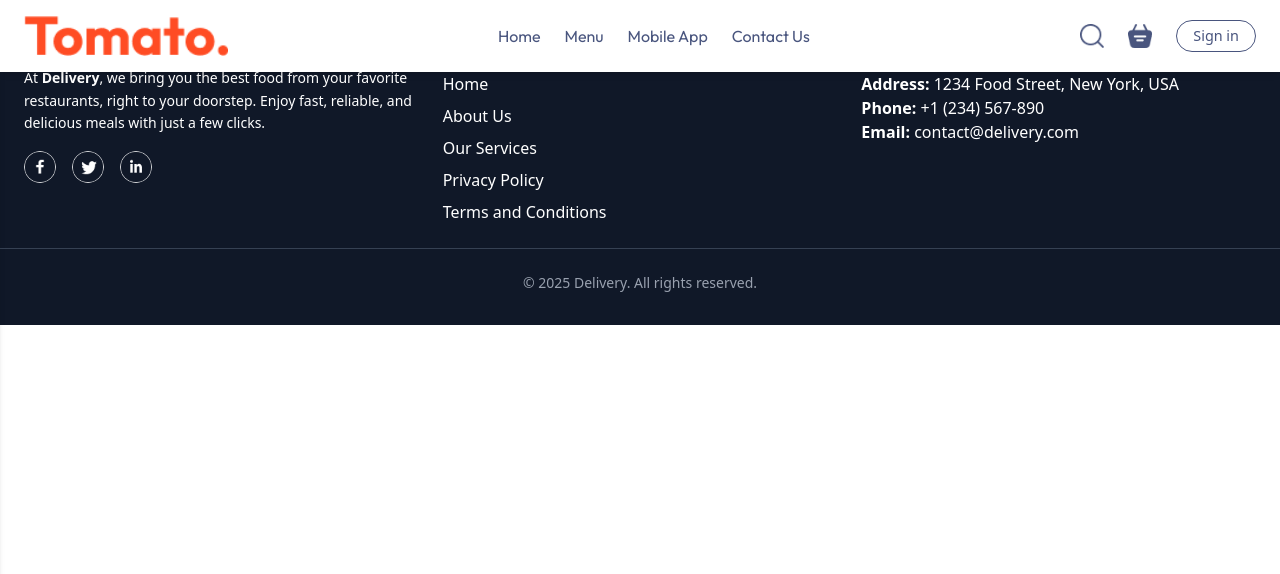
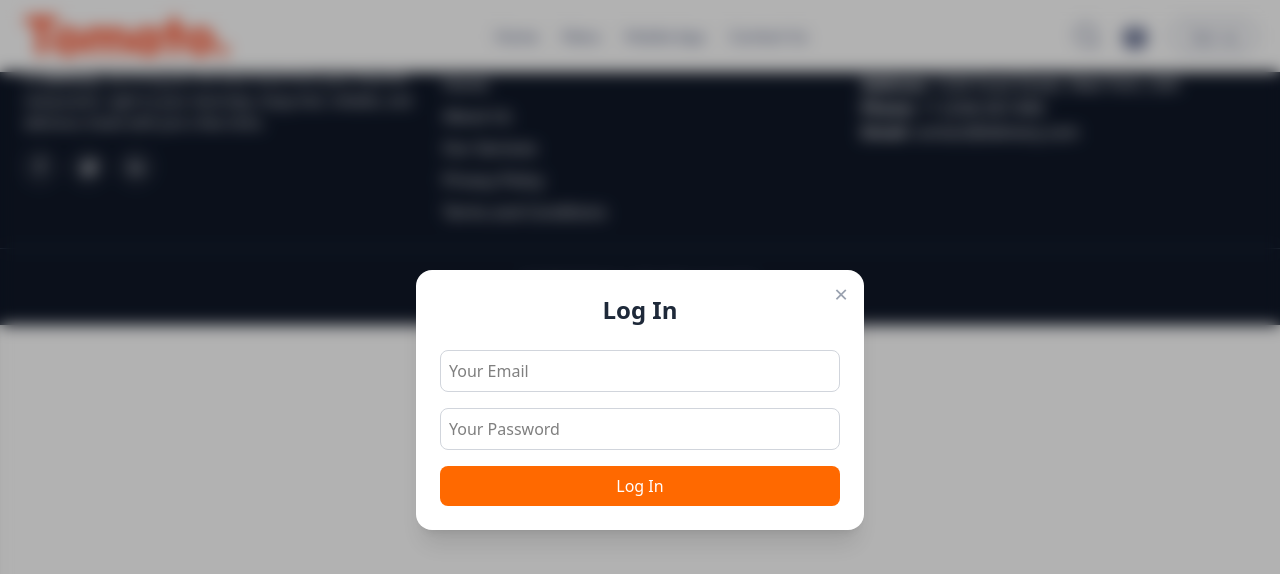
Before and after one commit to heyrhythm/Food-Delivery-E-Commerce, a React (Vite) app in the folder Frontend/: page /login in a window 1280 px wide. Shown: the top 574 px of the page. Built offline with nearby package versions, Linux system fonts and the light colour scheme.

Commit message:
changes in SignUp and Login and Mobilenav

```diff
--- a/Frontend/src/Components/MobileNav.jsx
+++ b/Frontend/src/Components/MobileNav.jsx
@@ -15,6 +15,7 @@ const MobileNav = () => {
         { title: "Menu", path: "/menu" },
         { title: "Mobile App", path: "/mobileapp" },
         { title: "Contact Us", path: "/contactus" },
+        { title: "Cart", path: "/cart" },
     ];
 
     const navRef = useRef();
@@ -36,7 +37,7 @@ const MobileNav = () => {
 
     return (
         <>
-            <div className='flex justify-between sm:hidden p-4 fixed top-0 left-0 w-full bg-white shadow-md z-50'>
+            <div className='flex justify-between md:hidden p-4 fixed top-0 left-0 w-full bg-white shadow-md z-50'>
                 {/* Logo */}
                 <Link to="/">
                     <img src={assets.logo} alt="Logo" className="h-7" />
--- a/Frontend/src/Components/Navbar.jsx
+++ b/Frontend/src/Components/Navbar.jsx
@@ -2,8 +2,9 @@ import React, { useState } from "react";
 import { Link } from "react-router-dom";
 import { assets } from "../assets/assets";
 import MobileNav from "./MobileNav";
+import SignUp from "../Pages/SignUp";
 
-const Navbar = () => {
+const Navbar = ({setShowSignup,setShowLogin}) => {
   const [menu, setMenu] = useState("home");
 
   const navLinks = [
@@ -44,14 +45,15 @@ const Navbar = () => {
             <Link to="/cart"><img src={assets.basket_icon} alt="Cart" className="w-6 h-6 cursor-pointer" /></Link>
             {/* <div className="absolute min-w-[10px] min-h-[10px] bg-[tomato] rounded-full top-[-5px] right-[-5px]"></div> */}
           </div>
-          <Link to ="/signup">
-          <button className="border border-tomato bg-transparent rounded-full px-4 py-1 text-[#49557E] text-[0.9rem] transition duration-300 hover:bg-[#fff4f2]">
-            Sign in
+           <button
+           onClick={() => setShowSignup(true)}
+           className="border border-tomato bg-transparent rounded-full px-4 py-1 text-[#49557E] text-[0.9rem] transition duration-300 hover:bg-[#fff4f2]">
+            Sign up
           </button>
-          </Link>
+          </div>
         </div>
-      </div>
     </nav>
+
     <MobileNav/>
     </>
   );
--- a/Frontend/src/Pages/Home.jsx
+++ b/Frontend/src/Pages/Home.jsx
@@ -3,24 +3,47 @@ import Hero from "../Components/Hero";
 import List from "../Components/List";
 import DishesCard from "../Components/DishesCard";
 import { useState } from "react";
+import Navbar from "../Components/Navbar";
+import SignUp from "./SignUp";
+import LogIn from "./LogIn";
 
 
 import AppDownload from "../Components/AppDownload";
 
 function Home() {
   const [category, setCategory] = useState("ALL");
+  const [showSignup, setShowSignup] = useState(false);
+  const [showLogin, setShowLogin] = useState(false);
+
+  const isModalOpen = showSignup || showLogin;
   return (
     <div className="mt-24">
-      <div className>
+  <div className="relative">
 
+  <div className={isModalOpen ? "pointer-events-none blur-sm transition duration-300" : "transition duration-300"}>
+     <Navbar
+      setShowSignup={setShowSignup}
+       setShowLogin={setShowLogin}
+       />
         <Hero />
+       </div>
+        {showSignup &&
+    (<SignUp closeModal={() => setShowSignup(false)}
+    openLogin={() => {setShowSignup(false)
+      setShowLogin(true);
+    }}
+    />
+  )}
+  {showLogin && (
+    <LogIn closeModal={() => setShowLogin(false)} />
+  )}
         <List category={category} setCategory={setCategory} />
         <DishesCard category={category} setCategory={setCategory} />
 
         <AppDownload />
 
       </div>
-    </div>
+      </div>
   );
 }
 
--- a/Frontend/src/Pages/LogIn.jsx
+++ b/Frontend/src/Pages/LogIn.jsx
@@ -1,11 +1,53 @@
-import React from 'react'
+import React, { useState } from "react";
 
-const LogIn = () => {
+const LogIn = ({ closeModal }) => {
+  const [formData, setFormData] = useState({ email: "", password: "" });
+
+  const handleChange = (e) => setFormData({ ...formData, [e.target.name]: e.target.value });
+
+  const handleSubmit = async (e) => {
+    e.preventDefault();
+    // Placeholder login logic
+    alert("Logged in!");
+    closeModal();
+  };
+
   return (
-    <div>
+    <div className="fixed inset-0 z-50 flex items-center justify-center bg-black/30 backdrop-blur-sm">
+      <div className="bg-white p-6 rounded-2xl shadow-xl w-full max-w-md relative">
+        <button
+          onClick={closeModal}
+          className="absolute top-2 right-4 text-2xl text-gray-400 hover:text-gray-600"
+        >
+          &times;
+        </button>
 
+        <h2 className="text-2xl font-bold text-center mb-6 text-gray-800">Log In</h2>
+
+        <form onSubmit={handleSubmit} className="flex flex-col gap-4">
+          <input
+            type="email"
+            name="email"
+            placeholder="Your Email"
+            className="p-2 border border-gray-300 rounded-lg focus:outline-none focus:border-orange-500"
+            onChange={handleChange}
+            required
+          />
+          <input
+            type="password"
+            name="password"
+            placeholder="Your Password"
+            className="p-2 border border-gray-300 rounded-lg focus:outline-none focus:border-orange-500"
+            onChange={handleChange}
+            required
+          />
+          <button type="submit" className="bg-orange-500 text-white py-2 rounded-lg hover:bg-orange-600 transition">
+            Log In
+          </button>
+        </form>
+      </div>
     </div>
-  )
-}
+  );
+};
 
-export default LogIn
+export default LogIn;
--- a/Frontend/src/Pages/SignUp.jsx
+++ b/Frontend/src/Pages/SignUp.jsx
@@ -2,7 +2,7 @@ import React, { useState } from "react";
 import { useNavigate, Link } from "react-router-dom";
 import { registerUser } from "../../userApi"; // Import API function
 
-const SignUp = () => {
+const SignUp = ({closeModal, openLogin}) => {
   const navigate = useNavigate();
   const [formData, setFormData] = useState({
     name: "", // ✅ Change "username" to "name"
@@ -19,6 +19,7 @@ const SignUp = () => {
     try {
       await registerUser(formData); // ✅ Use registerUser() instead of axios.post()
       alert("Account created successfully");
+      closeModal(); // Close the modal
       navigate("/"); // Redirect to homepage or login
     } catch (error) {
       alert(error.response?.data?.message || "An error occurred");
@@ -26,10 +27,15 @@ const SignUp = () => {
   };
 
   return (
-    <div className="flex justify-center items-center min-h-screen bg-gray-100 ">
-      <div className="w-1/3 mx-auto mt-20 mb-8 p-6 border-2 border-gray-300 rounded-lg bg-white shadow-lg">
+    <div className="flex fixed inset-0 z-50 justify-center items-center  bg-black/30 backdrop-blur-sm ">
+      <div className="bg-white rounded-2xl p-6  shadow-xl relative max-w-md w-full">
+        <button
+          onClick={closeModal}
+          className="absolute top-2 right-4 text-4xl text-gray-400 hover:text-gray-600">
+            &times;
+          </button>
         <h2 className="font-bold text-2xl text-center mb-6 text-gray-800">Sign Up</h2>
-        <form onSubmit={handleSubmit}>
+        <form onSubmit={handleSubmit} className="flex flex-col gap-4">
           <input
             type="text"
             name="name" // ✅ Changed "username" to "name"
@@ -61,9 +67,11 @@ const SignUp = () => {
 
           <p className="text-sm text-center text-gray-700 mt-4">
             Already have an account?
-            <Link to="/login" className="text-orange-500 cursor-pointer ml-1 hover:underline">
+            <span
+            onClick={openLogin}
+            className="text-orange-500 cursor-pointer ml-1 hover:underline">
               Log in here
-            </Link>
+            </span>
           </p>
         </form>
       </div>
```
Also changed, not shown: 1 other file (tests, documents, lock files or other folders).
